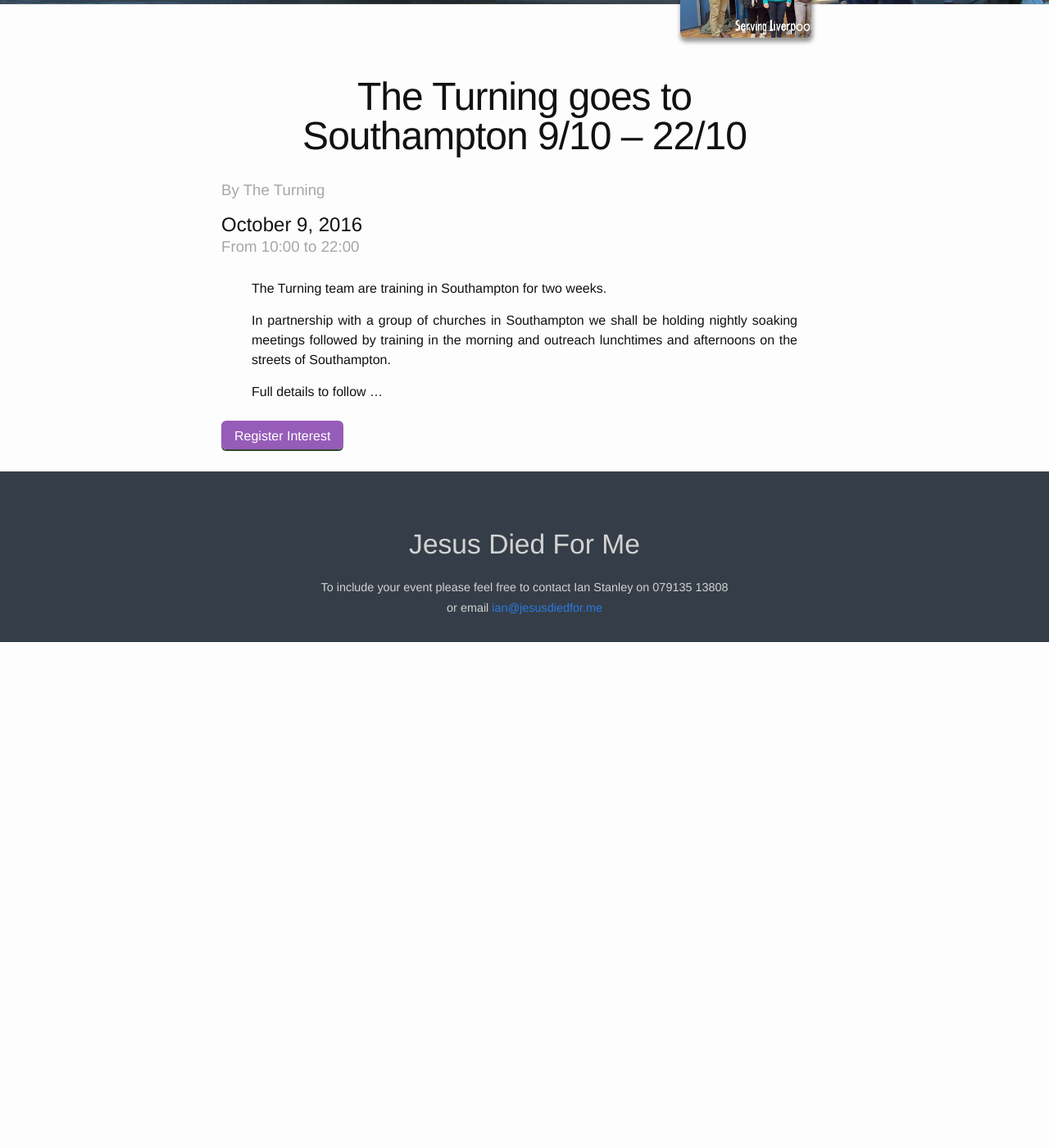
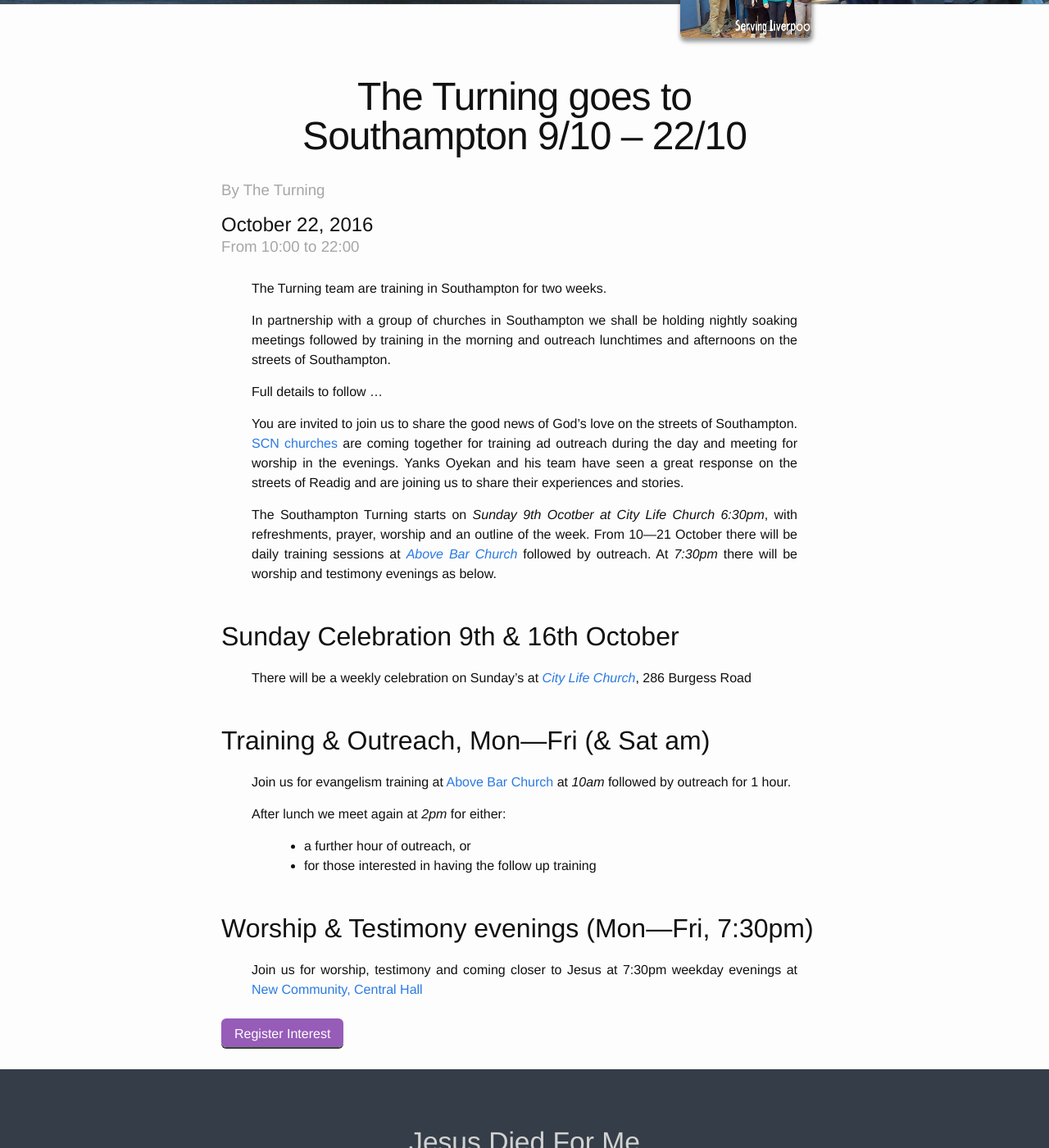
Before and after one commit to readingoutreach/Reading-Festival-Outreach-2016, a Jekyll site: the page built from _posts/2016-10-09-southhampton.md, in a window 1280 px wide and 1400 px high, scrolled down 377 px. Shown: the whole window at 82% size. Built offline with Jekyll 4.4.1, drawn with Linux system fonts in a browser that asks for light colours; before the commit the page ends 1160 px from its top, so only the background shows below that.

Commit message:
Updated end date

```diff
--- a/_posts/2016-10-09-southhampton.md
+++ b/_posts/2016-10-09-southhampton.md
@@ -4,7 +4,7 @@ layout: post
 #event information
 title:  "The Turning goes to Southampton 9/10 – 22/10"
 cover: "img/southampton.jpg"
-date:   2016-10-09
+date:   2016-10-22
 start_time: "10:00"
 end_time: "22:00"
 
@@ -18,3 +18,22 @@ The Turning team are training in Southampton for two weeks.
 In partnership with a group of churches in Southampton we shall be holding nightly soaking meetings followed by training in the morning and outreach lunchtimes and afternoons on the streets of Southampton.
 
 Full details to follow ...
+
+You are invited to join us to share the good news of God's love on the streets of Southampton. [SCN churches](http://www.southamptonchristiannetwork.org.uk/) are coming together for training ad outreach during the day and meeting for worship in the evenings. Yanks Oyekan and his team have seen a great response on the streets of Readig and are joining us to share their experiences and stories.
+
+The Southampton Turning starts on *Sunday 9th Ocotber at City Life Church 6:30pm*, with refreshments, prayer, worship and an outline of the week. From 10—21 October there will be daily training sessions at *[Above Bar Church](http://abovebarchurch.org.uk)* followed by outreach. At *7:30pm* there will be worship and testimony evenings as below.
+
+## Sunday Celebration 9th & 16th October
+
+There will be a weekly celebration on Sunday's at *[City Life Church](http://www.citylife.org.uk)*, 286 Burgess Road
+
+## Training & Outreach, Mon—Fri (& Sat am)
+
+Join us for evangelism training at [Above Bar Church](http://abovebarchurch.org.uk) at *10am* followed by outreach for 1 hour.
+
+After lunch we meet again at *2pm* for either:
+- a further hour of outreach, or
+- for those interested in having the follow up training
+
+## Worship & Testimony evenings (Mon—Fri, 7:30pm)
+Join us for worship, testimony and coming closer to Jesus at 7:30pm weekday evenings at [New Community, Central Hall](http://www.newcommunity.org.uk/)
```
